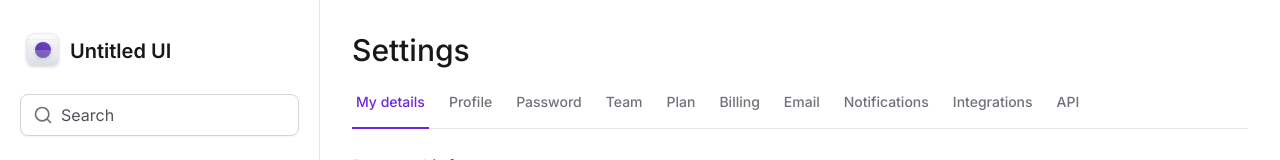
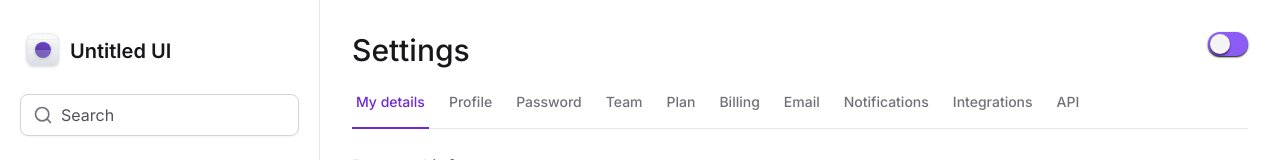
Before and after one commit to marcos-hein/tailwind-next, a Next.js app: page / in a window 1280 px wide. Shown: the top 160 px of the page. Built offline with nearby package versions, Linux system fonts and the light colour scheme.

Commit message:
feat: theme switcher

```diff
--- a/package.json
+++ b/package.json
@@ -13,10 +13,12 @@
     "@radix-ui/react-collapsible": "^1.0.3",
     "@radix-ui/react-scroll-area": "^1.0.5",
     "@radix-ui/react-select": "^2.0.0",
+    "@radix-ui/react-switch": "^1.0.3",
     "@radix-ui/react-tabs": "^1.0.4",
     "framer-motion": "^10.16.4",
     "lucide-react": "^0.291.0",
     "next": "14.0.0",
+    "next-themes": "^0.2.1",
     "react": "^18",
     "react-dom": "^18",
     "tailwind-variants": "^0.1.18"
--- a/src/app/layout.tsx
+++ b/src/app/layout.tsx
@@ -2,6 +2,7 @@ import type { Metadata } from 'next'
 import { Inter } from 'next/font/google'
 import './globals.css'
 import { Sidebar } from '../components/Sidebar'
+import { Providers } from './providers'
 
 const inter = Inter({ subsets: ['latin'] })
 
@@ -16,14 +17,16 @@ export default function RootLayout({
   children: React.ReactNode
 }) {
   return (
-    <html lang="en">
+    <html lang="en" suppressHydrationWarning>
       <body className={inter.className}>
+        <Providers attribute="class">
           <div className="min-h-screen dark:bg-zinc-900 lg:grid lg:grid-cols-app">
             <Sidebar />
             <main className="max-w-[100vw] px-4 pb-12 pt-24 lg:col-start-2 lg:px-8 lg:pt-8">
               {children}
             </main>
           </div>
+        </Providers>
       </body>
     </html>
   )
--- a/src/app/page.tsx
+++ b/src/app/page.tsx
@@ -1,18 +1,33 @@
+'use client'
+
 import { Bold, Italic, Link, List, ListOrdered, Mail } from 'lucide-react'
 import { Input } from '../components/Input'
 import { SettingsTabs } from '../components/SettingsTabs'
 import * as FileInput from '../components/Form/FileInput'
 import { SelectItem } from '../components/Form/Select/SelectItem'
 import { Select } from '../components/Form/Select'
+import * as Switch from '@radix-ui/react-switch'
 import { Textarea } from '../components/Form/Textarea'
 import { Button } from '../components/Button'
+import { useTheme } from 'next-themes'
 
 export default function Home() {
+  const { theme, setTheme } = useTheme()
+
   return (
     <>
-      <h1 className="text-3xl font-medium text-zinc-900 dark:text-zinc-100">
-        Settings
-      </h1>
+      <div className="flex justify-between">
+        <h1 className="text-3xl font-medium text-zinc-900 dark:text-zinc-100">
+          Settings
+        </h1>
+
+        <Switch.Root
+          className="relative h-6 w-10 cursor-default rounded-full bg-violet-500 shadow-sm shadow-black outline-none data-[state=checked]:bg-violet-600"
+          onCheckedChange={() => setTheme(theme === 'light' ? 'dark' : 'light')}
+        >
+          <Switch.Thumb className="block h-5 w-5 translate-x-0.5 rounded-full bg-zinc-100 shadow-[0_2px_2px] shadow-black/50 transition-transform duration-100 will-change-transform data-[state=checked]:translate-x-[18px] data-[state=checked]:bg-zinc-200" />
+        </Switch.Root>
+      </div>
 
       <SettingsTabs />
 
--- /dev/null
+++ b/src/app/providers.tsx
@@ -0,0 +1,13 @@
+'use client'
+
+import * as React from 'react'
+import { ThemeProvider as NextThemesProvider } from 'next-themes'
+type ThemeProviderProps = Parameters<typeof NextThemesProvider>[0]
+
+/**
+ * Your app's theme provider component.
+ * 'use client' is essential for next-themes to work with app-dir.
+ */
+export function Providers({ children, ...props }: ThemeProviderProps) {
+  return <NextThemesProvider {...props}>{children}</NextThemesProvider>
+}
--- a/src/components/Form/Select/SelectItem.tsx
+++ b/src/components/Form/Select/SelectItem.tsx
@@ -10,7 +10,7 @@ export type SelectItemProps = SelectPrimitive.SelectItemProps & {
 export function SelectItem({ text, ...props }: SelectItemProps) {
   return (
     <SelectPrimitive.Item
-      className="flex items-center justify-between gap-2 px-3 py-2.5 outline-none data-[highlighted]:bg-zinc-50 dark:data-[highlight]:bg-zinc-700"
+      className="flex items-center justify-between gap-2 px-3 py-2.5 outline-none data-[highlighted]:bg-zinc-500 dark:data-[highlight]:bg-zinc-700"
       {...props}
     >
       <SelectPrimitive.ItemText asChild>
--- a/tailwind.config.ts
+++ b/tailwind.config.ts
@@ -1,6 +1,7 @@
 import type { Config } from "tailwindcss";
 
 const config: Config = {
+  darkMode: 'class',
   content: ["./src/**/*.tsx"],
   theme: {
     extend: {
```
Also changed, not shown: 1 other file (tests, documents, lock files or other folders). Lines whose indentation alone changed are shown as unchanged.
